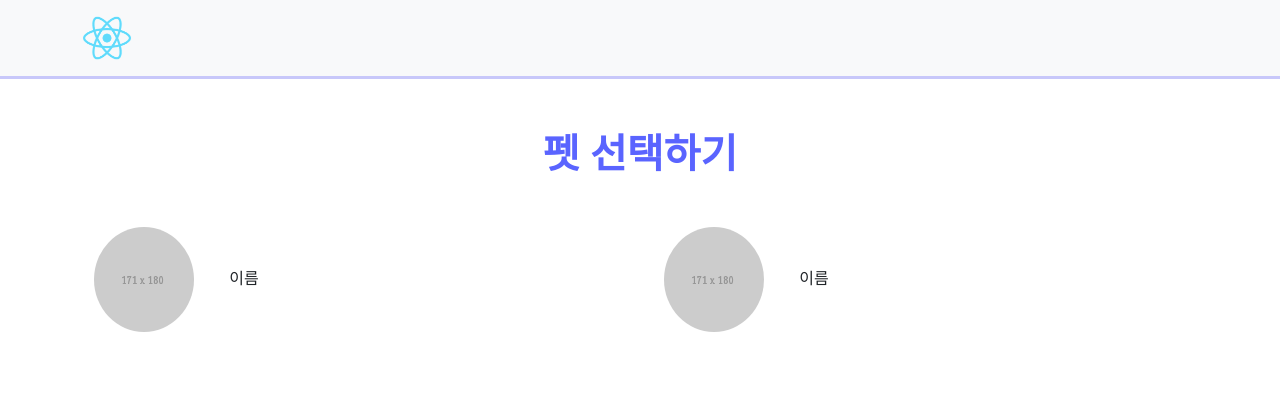
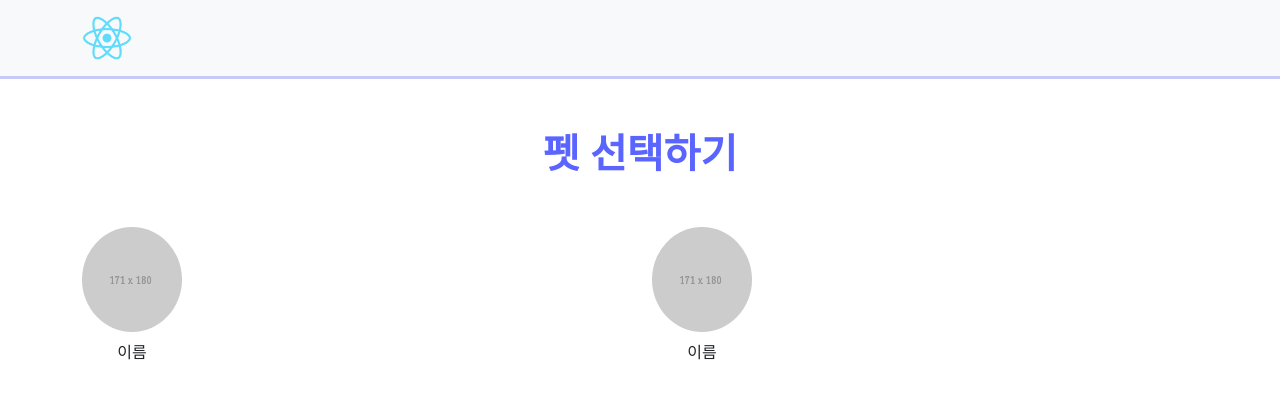
Before and after one commit to seophohoho/PlanIsJustNow-fe, a React (Create React App) app: page / in a window 1280 px wide. Shown: the top 398 px of the page. Built offline with nearby package versions, Linux system fonts and the light colour scheme.

Commit message:
펫 선택 아이콘 stack 변경

```diff
--- a/src/pages/SignUpPet.js
+++ b/src/pages/SignUpPet.js
@@ -1,5 +1,5 @@
 import { useState } from 'react';
-import { Form, Col, Row, Button, Image, Container, Navbar } from 'react-bootstrap';
+import { Form, Col, Row, Button, Image, Container, Navbar, Stack } from 'react-bootstrap';
 
 function SignUpPet() {
     const [petImage, setPetIamge] = useState(['Example Path',])
@@ -22,13 +22,10 @@ function SignUpPet() {
             <Container>
                 <Row>
                     <Col>
-                        {/* 좌측 펫 선택지 */}
                         <PetCircleImage/>
                     </Col>
                     <Col>
                         <PetCircleImage/>
-
-                        {/* 우측 */}
                     </Col>
                 </Row>
             </Container>
@@ -42,18 +39,12 @@ function SignUpPet() {
 
 function PetCircleImage(props){
     return(
-        <div>
-            <Container>
-                <Row>
-                    <Col>
-                        <Image src={'/thumbnail.png'} roundedCircle className='pet-image'/>
-                        <label className='pet-image'>이름</label>
-                    </Col>
-                    <Col>
-                    </Col>
-                </Row>
-            </Container>
-        </div>
+        <>
+        <Stack gap={2}>
+            <Image src={'/thumbnail.png'} roundedCircle className='pet-image'/>
+            <label className='pet-image'>이름</label>
+        </Stack>
+        </>
     )
 }
 
```
